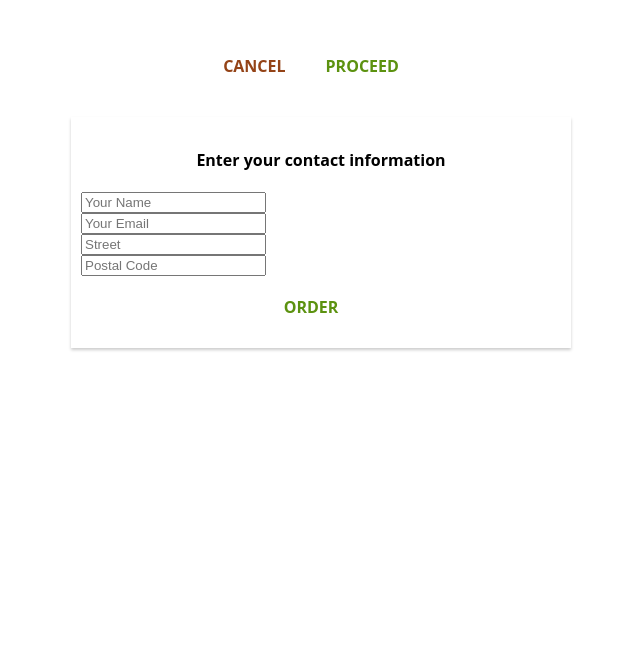
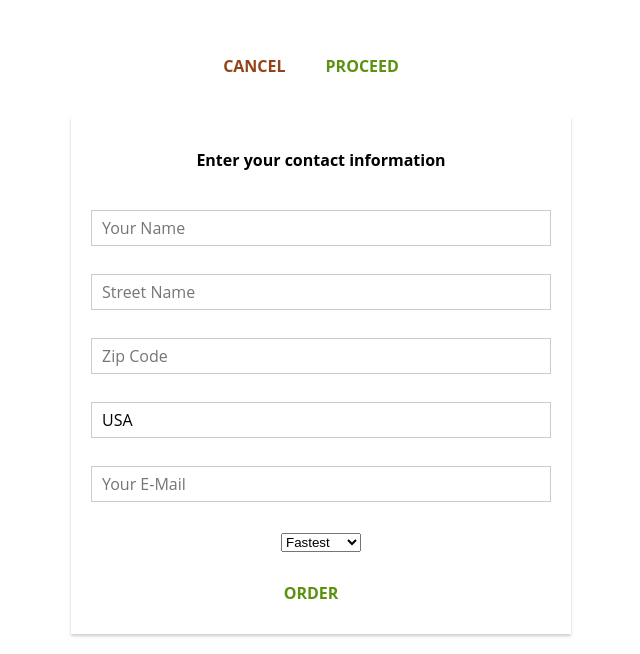
Before and after one commit to jdavisson87/burger-builder, a React (Create React App) app: page /checkout/contact-data in a window 1280 px wide. Shown: the part 701-1355 px from the top of the page, without its empty margins (319-959 px from the left). Before the commit the page ends 1069 px from the top, so only its background shows below. Built offline with nearby package versions, Linux system fonts and the light colour scheme; the HTML template or start-up script is replaced by a standard one.

Commit message:
Adding form Validation functions

```diff
--- /dev/null
+++ b/src/components/UI/CustomInput/CustomInput.component.jsx
@@ -0,0 +1,41 @@
+import React from 'react';
+import { InputContainer, InputLabel, InputElement } from './CustomInput.styles';
+
+const CustomInput = (props) => {
+  let { label, elementType, elementConfig, value, changed } = props;
+  let inputElement = null;
+
+  switch (elementType) {
+    case 'input':
+      inputElement = (
+        <InputElement {...elementConfig} value={value} onChange={changed} />
+      );
+      break;
+    case 'textarea':
+      inputElement = (
+        <textarea {...elementConfig} value={value} onChange={changed} />
+      );
+      break;
+    case 'select':
+      inputElement = (
+        <select value={value} onChange={changed}>
+          {elementConfig.options.map((o) => (
+            <option key={o.value} value={o.value}>
+              {o.displayValue}
+            </option>
+          ))}
+        </select>
+      );
+      break;
+    default:
+      inputElement = <InputElement {...elementConfig} value={value} />;
+  }
+  return (
+    <InputContainer>
+      <InputLabel>{label}</InputLabel>
+      {inputElement}
+    </InputContainer>
+  );
+};
+
+export default CustomInput;
--- /dev/null
+++ b/src/components/UI/CustomInput/CustomInput.styles.jsx
@@ -0,0 +1,29 @@
+import styled from 'styled-components';
+
+export const InputContainer = styled.div`
+  width: 100%;
+  padding: 10px;
+  box-sizing: border-box;
+`;
+
+export const InputLabel = styled.label`
+  font-weight: bold;
+  display: block;
+  margin-bottom: 8px;
+`;
+
+export const InputElement = styled.input`
+  outline: none;
+  border: 1px solid #ccc;
+  background-color: white;
+  font: inherit;
+  padding: 6px 10px;
+  display: block;
+  width: 100%;
+  box-sizing: border-box;
+
+  &:focus {
+    outline: none;
+    background-color: #ccc;
+  }
+`;
--- a/src/containers/Checkout/ContactData/ContactData.component.jsx
+++ b/src/containers/Checkout/ContactData/ContactData.component.jsx
@@ -2,17 +2,79 @@ import React, { Component } from 'react';
 
 import CustomButton from '../../../components/UI/CustomButton/CustomButton.component';
 import axios from '../../../axios-orders';
+import CustomInput from '../../../components/UI/CustomInput/CustomInput.component';
 import Spinner from '../../../components/UI/Spinner/Spinner.component';
 
-import { ContactDataContainer, UserInputs } from './ContactData.styles';
+import { ContactDataContainer } from './ContactData.styles';
 
 class ContactData extends Component {
   state = {
-    name: '',
-    email: '',
-    address: {
-      street: '',
-      postalCode: '',
+    orderForm: {
+      name: {
+        elementType: 'input',
+        elementConfig: {
+          type: 'text',
+          placeholder: 'Your Name',
+        },
+        value: '',
+        validation: {
+          required: true,
+        },
+      },
+      street: {
+        elementType: 'input',
+        elementConfig: {
+          type: 'text',
+          placeholder: 'Street Name',
+        },
+        value: '',
+        validation: {
+          required: true,
+        },
+      },
+      zipCode: {
+        elementType: 'input',
+        elementConfig: {
+          type: 'text',
+          placeholder: 'Zip Code',
+        },
+        value: '',
+        validation: {
+          required: true,
+        },
+      },
+      country: {
+        elementType: 'input',
+        elementConfig: {
+          type: 'text',
+          placeholder: 'Country',
+        },
+        value: 'USA',
+        validation: {
+          required: true,
+        },
+      },
+      email: {
+        elementType: 'input',
+        elementConfig: {
+          type: 'email',
+          placeholder: 'Your E-Mail',
+        },
+        value: '',
+        validation: {
+          required: true,
+        },
+      },
+      deliveryMethod: {
+        elementType: 'select',
+        elementConfig: {
+          options: [
+            { value: 'fastest', displayValue: 'Fastest' },
+            { value: 'cheapest', displayValue: 'Cheapest' },
+          ],
+        },
+        value: '',
+      },
     },
     loading: false,
   };
@@ -21,19 +83,16 @@ class ContactData extends Component {
     event.preventDefault();
 
     this.setState({ loading: true });
+    const formData = {};
+    for (let formElementIdentifier in this.state.orderForm) {
+      formData[formElementIdentifier] = this.state.orderForm[
+        formElementIdentifier
+      ].value;
+    }
     const order = {
       ingredients: this.props.ingredients,
-      price: this.props.price, //not a setup you would use on a real app, you would want to recalculate the price
-      customer: {
-        name: 'Jeff Davisson',
-        address: {
-          street: 'Test Street',
-          zipcode: '77777',
-          country: 'USA',
-        },
-        email: 'test@test.com',
-      },
-      deliveryMethod: 'fastest',
+      price: this.props.price,
+      orderData: formData,
     };
     axios
       .post('/orders.json', order)
@@ -47,16 +106,35 @@ class ContactData extends Component {
     alert('You continue!');
   };
 
+  inputChangedHandler = (e, inputIdentifier) => {
+    const updatedOrderForm = { ...this.state.orderForm };
+    const updatedFormElement = { ...updatedOrderForm[inputIdentifier] };
+    updatedFormElement.value = e.target.value;
+    updatedOrderForm[inputIdentifier] = updatedFormElement;
+    this.setState({ orderForm: updatedOrderForm });
+  };
+
   render() {
+    const formElementsArray = [];
+    for (let key in this.state.orderForm) {
+      formElementsArray.push({
+        id: key,
+        config: this.state.orderForm[key],
+      });
+    }
     let form = (
-      <form>
-        <UserInputs type="text" name="name" placeholder="Your Name" />
-        <UserInputs type="text" name="email" placeholder="Your Email" />
-        <UserInputs type="text" name="street" placeholder="Street" />
-        <UserInputs type="text" name="postal" placeholder="Postal Code" />
-        <CustomButton btnType="success" clicked={this.orderHandler}>
-          ORDER
-        </CustomButton>
+      <form onSubmit={this.orderHandler}>
+        {formElementsArray.map((formElement) => (
+          <CustomInput
+            key={formElement.id}
+            elementType={formElement.config.elementType}
+            elementConfig={formElement.config.elementConfig}
+            value={formElement.config.value}
+            changed={(event) => this.inputChangedHandler(event, formElement.id)}
+          />
+        ))}
+
+        <CustomButton btnType="success">ORDER</CustomButton>
       </form>
     );
     if (this.state.loading) {
--- a/src/containers/Checkout/ContactData/ContactData.styles.jsx
+++ b/src/containers/Checkout/ContactData/ContactData.styles.jsx
@@ -12,7 +12,3 @@ export const ContactDataContainer = styled.div`
     width: 500px;
   }
 `;
-
-export const UserInputs = styled.input`
-  display: block;
-`;
```
